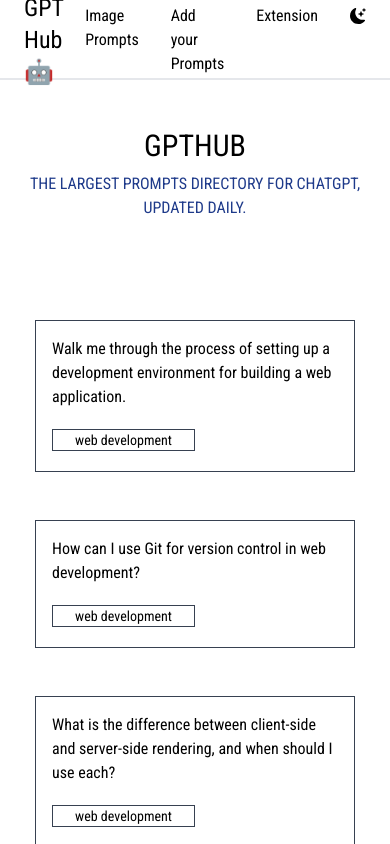
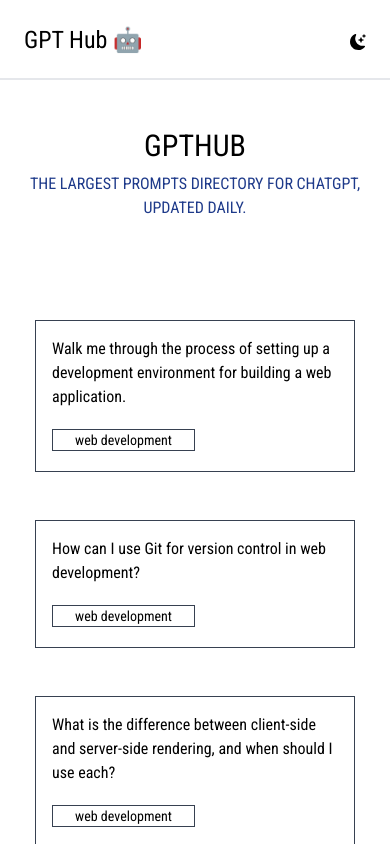
Before and after one commit to Mohit-Vaswani/Gpthub, a Next.js app: page / in a window 390 px wide. Built offline with nearby package versions, Linux system fonts and the light colour scheme.

Commit message:
some minor changes

```diff
--- a/components/Header.js
+++ b/components/Header.js
@@ -13,10 +13,10 @@
         </Link>
         <ul className="flex gap-8">
           <Link href="/ImagePrompts" element={<ImagePrompts/>}>
-          <li className="hover:text-teal-500 text-base sm:text-lg"><a>Image Prompts</a></li>
+          <li className="hidden sm:block hover:text-teal-500 text-base sm:text-lg"><a>Image Prompts</a></li>
           </Link>
-          <li className="hover:text-pink-500 text-base sm:text-lg"><a href="">Add your Prompts</a></li>
-          <li className="hover:text-yellow-500 text-base sm:text-lg"><a href="">Extension</a></li>
+          <li className="hidden sm:block hover:text-pink-500 text-base sm:text-lg"><a href="">Add your Prompts</a></li>
+          <li className="hidden sm:block hover:text-yellow-500 text-base sm:text-lg"><a href="">Extension</a></li>
           <li className="hover:text-purple-500 text-base sm:text-lg mt-1 cursor-pointer"><a onClick={()=>setIsDark(!isDark)}>
           {isDark ? <BsFillSunFill/> : <BsFillMoonStarsFill/>}
           </a></li>
```
